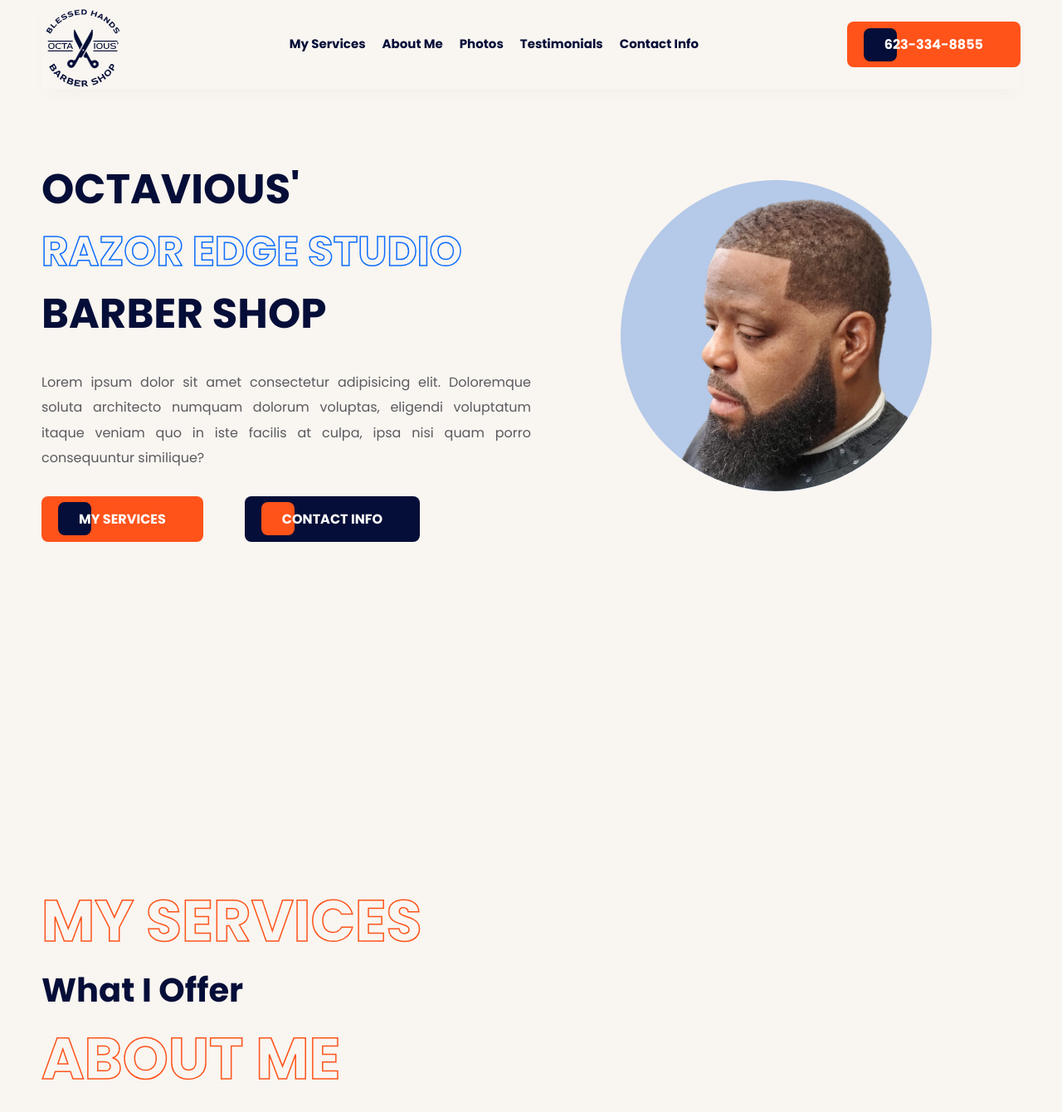
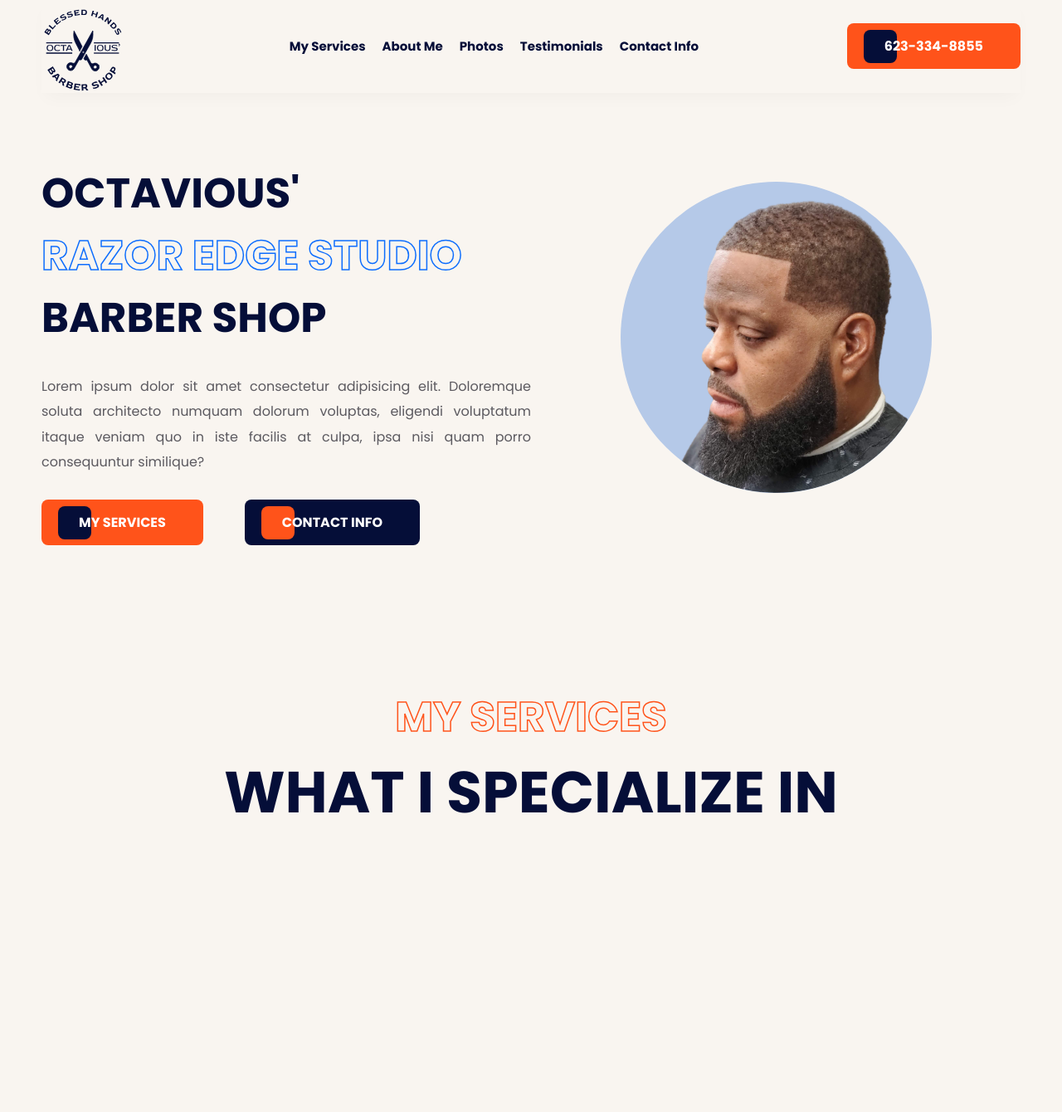
Before and after one commit to ChristianWare/Blessed-Hands, a Next.js app: page / in a window 1280 px wide. Shown: the top 1340 px of the page at 83% size. Built offline with nearby package versions, Linux system fonts and the light colour scheme.

Commit message:
Nav Logo Resize 480 MQ

```diff
--- a/components/Homearea.js
+++ b/components/Homearea.js
@@ -3,7 +3,6 @@ import styles from "../styles/Homearea.module.css";
 import WorkImage from "../public/images/img2nobg.png";
 import MainButton from "./MainButton";
 import SecondaryButton from "./SecondaryButton";
-
 
 function Homearea() {
   return (
@@ -26,8 +25,16 @@ function Homearea() {
             <SecondaryButton href='#contact' text='contact info' />
           </div>
         </div>
-        <div className={styles.image}>
-          <Image src={WorkImage} alt='Work Image' width={375} height={375} className={styles.test} />
+        <div className={styles.imageContainer}>
+          <div className={styles.image}>
+            <Image
+              src={WorkImage}
+              alt='Work Image'
+              width={375}
+              height={375}
+              className={styles.test}
+            />
+          </div>
         </div>
       </div>
     </div>
--- a/components/Navbar.js
+++ b/components/Navbar.js
@@ -3,6 +3,7 @@ import Link from "next/link";
 import Image from "next/image";
 import styles from "../styles/Navbar.module.css";
 import MainButton from "./MainButton";
+import logo from "../public/images/bhlogo.svg";
 
 function Navbar() {
   const [isOpen, setIsOpen] = useState(false);
@@ -14,12 +15,7 @@ function Navbar() {
         <div className={styles.navbarLogo}>
           <Link href='/' passHref>
             <a>
-              <Image
-                src='/images/bhlogo.svg'
-                alt='logo'
-                width={100}
-                height={100}
-              />
+              <Image src={logo} alt='logo' />
             </a>
           </Link>
         </div>
--- a/components/Services.js
+++ b/components/Services.js
@@ -3,9 +3,8 @@ import Title from "./Title";
 
 function Services() {
   return (
-    <div>
-      <Title value='My Services' />
-      <h1>What I Offer</h1>
+    <div className={styles.servicesContainer}>
+      <Title value1='My Services' value2='what i specialize in' />
     </div>
   );
 }
--- a/components/Title.js
+++ b/components/Title.js
@@ -1,11 +1,12 @@
 import styles from '../styles/Title.module.css'
 
-function Title({ value }) {
+function Title({ value1, value2 }) {
   return (
     <div className={styles.sideTitle}>
-      <h1 className={styles.value}>{value}</h1>
+      <h1 className={styles.value1}>{value1}</h1>
+      <h2 className={styles.value2}>{value2}</h2>
     </div>
-  )
+  );
 }
 
 export default Title
--- a/styles/Homearea.module.css
+++ b/styles/Homearea.module.css
@@ -1,7 +1,7 @@
 .homeContainer {
-    height: 100vh;
+    /* height: 100vh; */
     margin-top: 5rem;
-    margin-bottom: 10rem;
+    padding-bottom: 5rem;
 }
 
 .container {
@@ -11,7 +11,6 @@
 
 .content {
     margin-top: 3.4rem;
-    /* width: 50%; */
 }
 
 .content h1 {
@@ -46,14 +45,16 @@
     margin-top: 3rem;
 }
 
-
-.image {
-    /* width: 70%; */
-    min-height: 35rem;
-    min-width: 35rem;
+.imageContainer {
     display: flex;
     align-items: center;
     justify-content: center;
+
+}
+
+.image {
+    min-height: 35rem;
+    min-width: 35rem;
 }
 
 .test {
--- a/styles/Navbar.module.css
+++ b/styles/Navbar.module.css
@@ -16,6 +16,7 @@
     cursor: pointer;
     position: relative;
     top: 8px;
+    width: 100px;
 }
 
 .navMenu {
@@ -175,3 +176,9 @@
         transform: translateY(-8px) rotate(-45deg);
         }
 }
+
+@media screen and (max-width: 480px) {
+    .navbarLogo {
+        width: 70px;
+    }
+}
--- a/styles/Services.module.css
+++ b/styles/Services.module.css
@@ -0,0 +1,3 @@
+.servicesContainer {
+    padding: 12rem 0;
+}
--- a/styles/Title.module.css
+++ b/styles/Title.module.css
@@ -1,11 +1,19 @@
 .sideTitle {
     background-color: transparent;
+    display: flex;
+    flex-direction: column;
+    align-items: center;
 }
 
-.value {
-    font-size: 7rem;
+.value1 {
+    font-size: 5rem;
     text-transform: uppercase;
     color: transparent;
       -webkit-text-stroke-width: 1.5px;
       -webkit-text-stroke-color: var(--orange);
 }
+
+.value2 {
+    text-transform: uppercase;
+    font-size: 7rem;
+}
```
